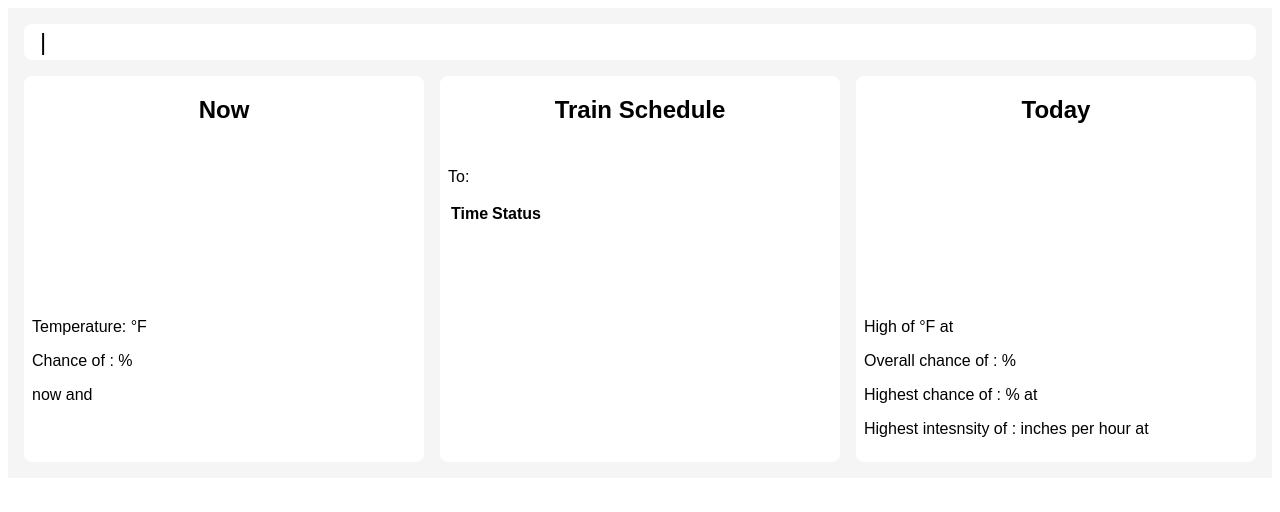
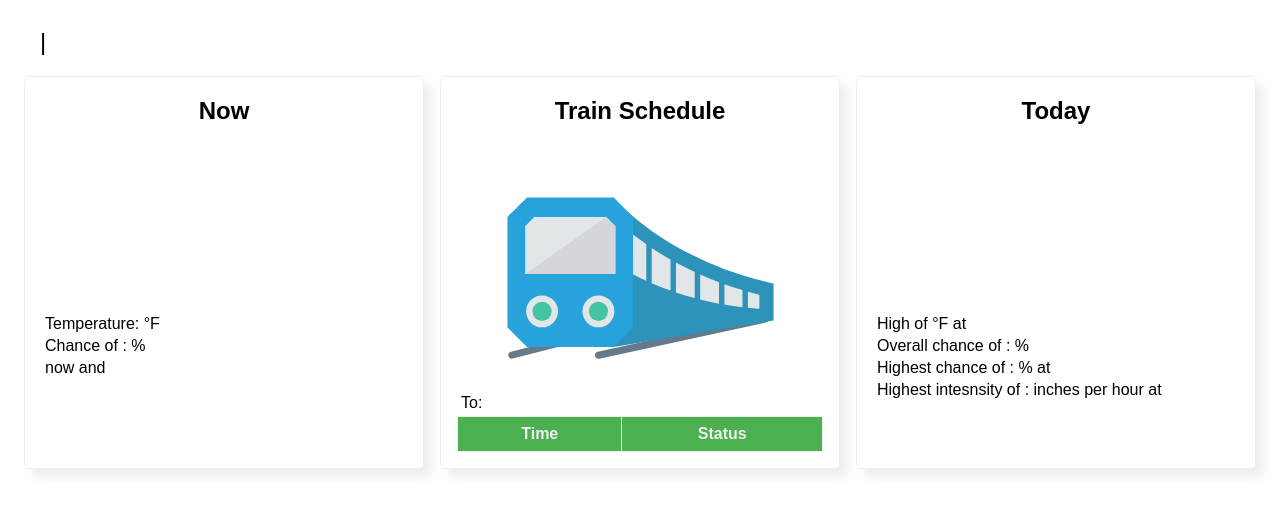
Before and after one commit to BlairCurrey/commute-dashboard, a website: page public/index.html in a window 1280 px wide. Drawn offline with Linux system fonts and the light colour scheme; no server answers.

Commit message:
significant styling changes

```diff
--- a/public/css/stylesheet.css
+++ b/public/css/stylesheet.css
@@ -1,5 +1,13 @@
+:root {
+    --primary-blue-color: #57A0EE;
+    --secondary-blue-color: #91C0F8;
+    --primary-green-color: #4CAF50;
+    --nuetral-color: #f5f5f5
+  }
+
 body {
     font-family: Arial, Helvetica, sans-serif;
+    font-size: 16px;
 }
 
 .item-a { grid-column: 1 / 7;}
@@ -9,22 +17,78 @@ body {
 
 .grid {
     display: grid;
-    background-color: #f5f5f5;
+    /* background-color: var(--nuetral-color); */
     grid-template-columns: repeat(6, 1fr);
+    /* grid-template-columns: repeat(autofit, minmax(100px, 1fr)); */
     grid-template-rows: auto;
     gap: 1em;
     padding: 1em;
 }
+/* @media only screen and (min-width: 0)  {
+    body {font-size: 0.25em;}
+    object {max-width: 50px;}
+}
+@media only screen and (min-width: 1000px)  {
+    body {font-size: .75em;}
+    object {max-width: 100px;}
+}
+
+@media only screen and (min-width: 1200px)  {
+    body {font-size: 1em;}
+    object {max-width: 250px;}
+}
+
+@media only screen and (min-width: 1400px)  {
+    body {font-size: 1.25em;}
+    object {max-width: 300px;}
+}
+
+@media only screen and (min-width: 1800px)  {
+    body {font-size: 1.5em;}
+    object {max-width: 400px;}
+} */
+
+@media only screen and (max-width: 768px)  {
+    .item-a { grid-column: 1;}
+    .item-b { grid-column: 1;}
+    .item-c { grid-column: 1;}
+    .item-d { grid-column: 1;}
+
+    .grid {
+        display: grid;
+        grid-template-columns: repeat(1, 1fr);
+        grid-template-rows: auto;
+        gap: 1em;
+        padding: 1em;
+    }
+    /* body{
+        font-size: .5em;
+    }
+    object {
+        max-width: 150px;
+    } */
+}
+.card-box {
+    display: flex;
+}
 
 .grid > div {
     background-color: #fff;
-    border-radius: 0.5em;
+}
+
+.card {
+    overflow: auto;
+    width: 100%;
+    border: 1px solid #eee;
+    border-radius: 5px;
+    /* box-shadow: 5px 5px var(--nuetral-color); */
+    box-shadow: 8px 8px 10px 0px #eee
 }
 
 object {
     display: block;
     margin: auto;
-    max-width: 250px;
+    max-width: 67%;
 }
 
 .center {
@@ -39,6 +103,35 @@ object {
     font-size: 1.5em;
 }
 
-.content {
+/* .content {
+} */
+
+.info {
+    padding: 1em;
+}
+.info p{
+    margin: .25em;
+}
+
+/* table */
+
+table{
+    border-collapse: collapse;
+    border: 1px solid #eee;
+    width: 100%;
+}
+
+td, th {
+    border: 1px solid #eee;
     padding: 0.5em;
+    text-align: center;
 }
+
+th {
+    color: #eee;
+    background-color: var(--primary-green-color);
+}
+
+tr:nth-child(odd) {
+    background-color: var(--nuetral-color);
+}
--- a/public/index.html
+++ b/public/index.html
@@ -13,23 +13,27 @@
             <div id="date-time" class="item-a">
                 <p><span id ="date"></span> | <span id="time"></span></p>
             </div>
-            <div class="item-b">
-                <div id="start" class="stream">
+            <div class="item-b card-box">
+                <div id="start" class="card">
                     <h2 class="center">Now</h2>
                     <div class="content">
                         <object id="start-weather-icon" type="image/svg+xml">
                         <!-- weather icon inserted here -->
                         </object>
+                        <div class="info">
                             <p>Temperature: <span id="start-now-temp"></span>&deg;F</p>
                             <p>Chance of <span id="start-precip-type"></span>: <span id="start-now-precip-chance"></span>%</p>
                             <p><span id="start-now-summary"></span> now and <span id="start-minutely-summary"></span></p>
                         </div>
                     </div>
                 </div>
-            <div class="item-c">
-                <div id="train" class="stream">
+            </div>
+            <div class="item-c card-box">
+                <div id="train" class="card">
                     <h2 class="center">Train Schedule</h2>
                     <div class="content">
+                        <object id="train-icon" type="image/svg+xml" data="icons/train.svg"></object>
+                        <div class="info">
                             <p id="depart-from"></p>
                             <p>To: <span id="destination-station"></span></p>
                             <div id="sched-container">
@@ -52,13 +56,15 @@
                         </div>
                     </div>
                 </div>
-            <div class="item-d">
-                <div id="end" class="stream">
+            </div>
+            <div class="item-d card-box">
+                <div id="end" class="card">
                     <h2 class="center">Today</h2>
                     <div class="content">
                         <object id="end-weather-icon" type="image/svg+xml">
                         <!-- weather icon inserted here -->
                         </object>
+                        <div class="info">
                             <p id="end-hourly-summary"></p>
                             <p>High of <span id="end-high"></span>&deg;F at <span id="end-high-time"></span></p>
                             <div class="precip">
@@ -72,6 +78,7 @@
                     </div>
                 </div>
             </div>
+        </div>
         <script src="script/index.js"></script>
     </body>
 </html>
```
Lines whose indentation alone changed are shown as unchanged.
